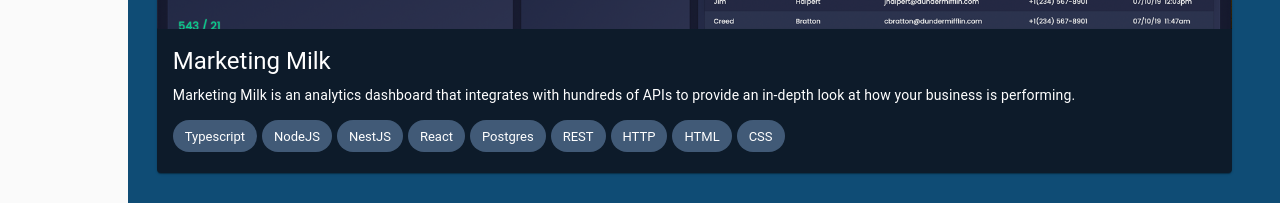
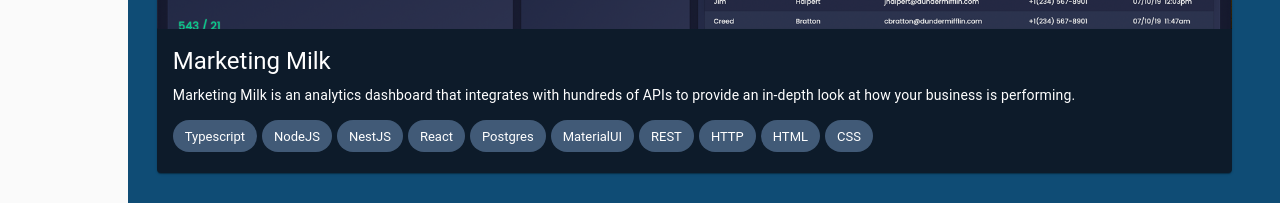
Before and after one commit to chrismpettyjohn/imchris.dev, a React (Create React App) app: page /work in a window 1280 px wide. Shown: the part 800-1003 px from the top of the page. Built offline with nearby package versions, Linux system fonts and the light colour scheme; grey boxes are pictures that could not be loaded.

Commit message:
Add materialUI tag to work

```diff
--- a/src/pages/work/WorkPage.tsx
+++ b/src/pages/work/WorkPage.tsx
@@ -15,6 +15,7 @@
       'NestJS',
       'React',
       'Postgres',
+      'MaterialUI',
       'REST',
       'HTTP',
       'HTML',
@@ -72,6 +73,7 @@
       'NodeJS',
       'NestJS',
       'React',
+      'MaterialUI',
       'MySQL',
       'REST',
       'HTTP',
```
